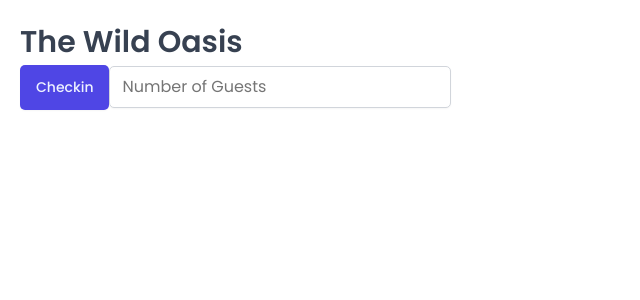
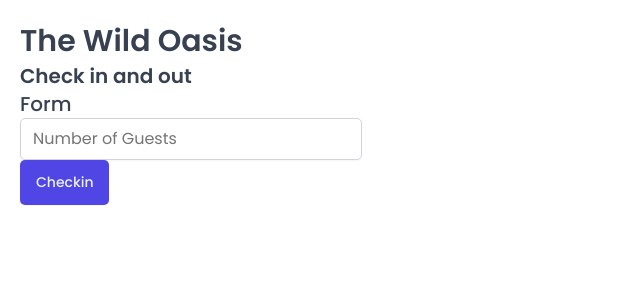
Before and after one commit to kmanadkat/advanced-react-patterns-project, a React (Vite) app: page / in a window 1280 px wide. Shown: the top 300 px of the page, without its empty margins (0-640 px from the left). Built offline with nearby package versions, Linux system fonts and the light colour scheme; a web font is replaced by a local one.

Commit message:
feat: Styled Component Heading With props

```diff
--- a/src/App.jsx
+++ b/src/App.jsx
@@ -2,11 +2,7 @@ import { styled } from 'styled-components';
 import GlobalStyles from './styles/GlobalStyles';
 import Button from './ui/Button';
 import Input from './ui/Input';
-
-const H1 = styled.h1`
-	font-size: 30px;
-	font-weight: 600;
-`;
+import Heading from './ui/Heading';
 
 const StyledApp = styled.main`
 	padding: 20px;
@@ -17,9 +13,13 @@ const App = () => {
 		<>
 			<GlobalStyles />
 			<StyledApp>
-				<H1>The Wild Oasis</H1>
+				<Heading as='h1'>The Wild Oasis</Heading>
+				<Heading as='h2'>Check in and out</Heading>
+
+				<Heading as='h3'>Form</Heading>
+				<Input type='number' placeholder='Number of Guests' />
+				<br />
 				<Button onClick={() => alert('Click')}>Checkin</Button>
-				<Input type='number' placeholder='Number of Guests' />
 			</StyledApp>
 		</>
 	);
--- /dev/null
+++ b/src/ui/Heading.jsx
@@ -0,0 +1,27 @@
+import { css, styled } from 'styled-components';
+
+const Heading = styled.h1`
+	${(props) =>
+		props.as === 'h1' &&
+		css`
+			font-size: 3rem;
+			font-weight: 600;
+		`}
+
+	${(props) =>
+		props.as === 'h2' &&
+		css`
+			font-size: 2rem;
+			font-weight: 600;
+		`}
+
+	${(props) =>
+		props.as === 'h3' &&
+		css`
+			font-size: 2rem;
+			font-weight: 500;
+		`}
+	line-height: 1.4
+`;
+
+export default Heading;
```
